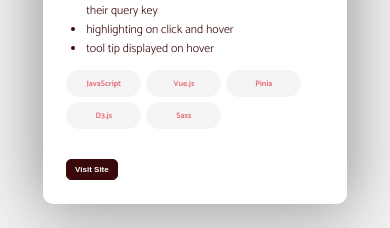
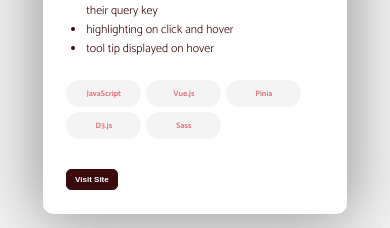
Before and after one commit to annaduong17/portfolio, a React (Create React App) app: page /portfolio in a window 390 px wide. Shown: the part 552-780 px from the top of the page. Built offline with nearby package versions, Linux system fonts and the light colour scheme.

Commit message:
add margin-top to .tech-button-container in media query

```diff
--- a/src/index.scss
+++ b/src/index.scss
@@ -554,6 +554,7 @@ svg {
     }
 
     .tech-button-container {
+      margin-top: clamp(30px, 7vw, 100px);
       margin-left: clamp(0px, 5vw, 50px);
     }
 
@@ -813,6 +814,7 @@ svg {
       padding-left: 20px;
     }
     .tech-button-container {
+      margin-top: 10px;
       margin-left: 0px;
     }
   }
```
